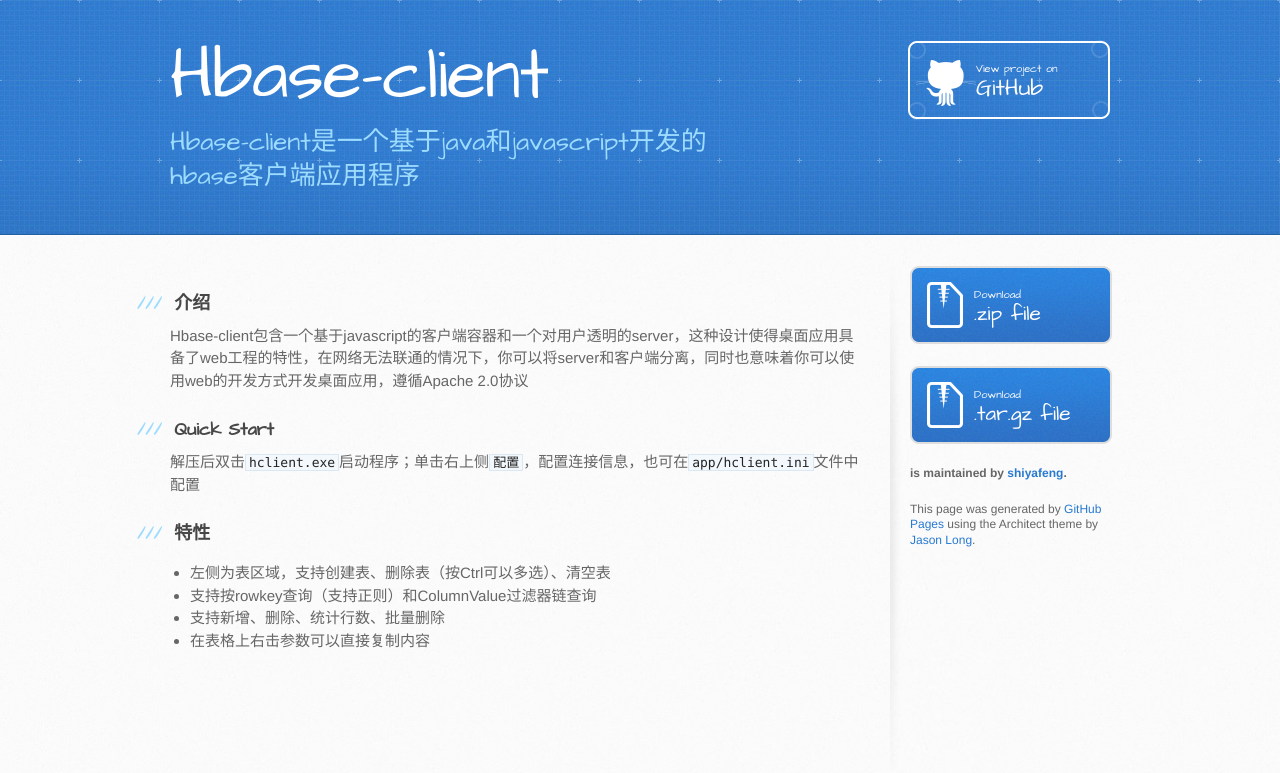
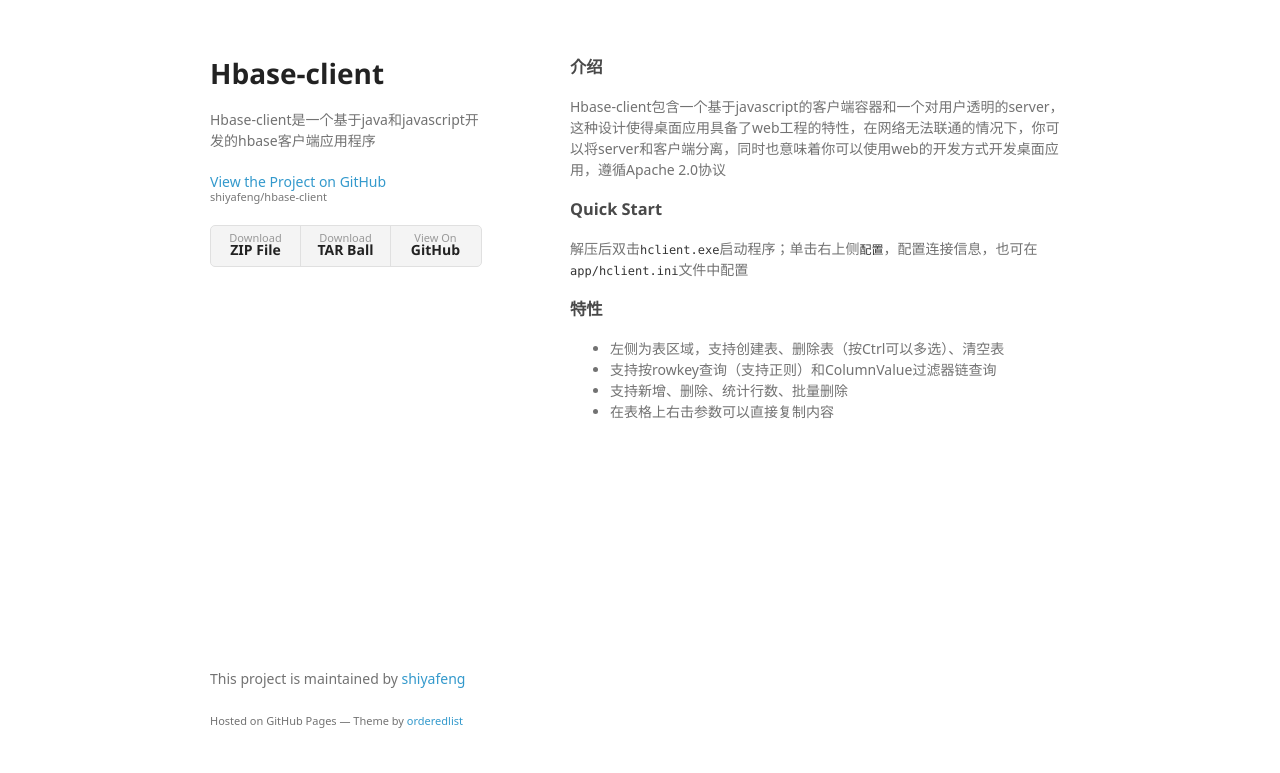
Before and after one commit to BossDing/hbase-client, a plain HTML site: page index.html in a window 1280 px wide. Drawn offline with Linux system fonts and the light colour scheme; a web font is replaced by a local one.

Commit message:
Create gh-pages branch via GitHub

```diff
--- a/index.html
+++ b/index.html
@@ -1,34 +1,34 @@
-<!DOCTYPE html>
+<!doctype html>
 <html>
   <head>
-    <meta charset='utf-8'>
+    <meta charset="utf-8">
     <meta http-equiv="X-UA-Compatible" content="chrome=1">
-    <meta name="viewport" content="width=device-width, initial-scale=1, maximum-scale=1">
-    <link href='https://fonts.googleapis.com/css?family=Architects+Daughter' rel='stylesheet' type='text/css'>
-    <link rel="stylesheet" type="text/css" href="stylesheets/stylesheet.css" media="screen">
-    <link rel="stylesheet" type="text/css" href="stylesheets/github-light.css" media="screen">
-    <link rel="stylesheet" type="text/css" href="stylesheets/print.css" media="print">
+    <title>Hbase-client by shiyafeng</title>
 
+    <link rel="stylesheet" href="stylesheets/styles.css">
+    <link rel="stylesheet" href="stylesheets/github-light.css">
+    <meta name="viewport" content="width=device-width">
     <!--[if lt IE 9]>
     <script src="//html5shiv.googlecode.com/svn/trunk/html5.js"></script>
     <![endif]-->
+  </head>
+  <body>
+    <div class="wrapper">
+      <header>
+        <h1>Hbase-client</h1>
+        <p>Hbase-client是一个基于java和javascript开发的hbase客户端应用程序</p>
 
-    <title>Hbase-client by shiyafeng</title>
-  </head>
+        <p class="view"><a href="https://github.com/shiyafeng/hbase-client">View the Project on GitHub <small>shiyafeng/hbase-client</small></a></p>
 
-  <body>
-    <header>
-      <div class="inner">
-        <h1>Hbase-client</h1>
-        <h2>Hbase-client是一个基于java和javascript开发的hbase客户端应用程序</h2>
-        <a href="https://github.com/shiyafeng/hbase-client" class="button"><small>View project on</small> GitHub</a>
-      </div>
-    </header>
 
-    <div id="content-wrapper">
-      <div class="inner clearfix">
-        <section id="main-content">
-          <h3>
+        <ul>
+          <li><a href="https://github.com/shiyafeng/hbase-client/zipball/master">Download <strong>ZIP File</strong></a></li>
+          <li><a href="https://github.com/shiyafeng/hbase-client/tarball/master">Download <strong>TAR Ball</strong></a></li>
+          <li><a href="https://github.com/shiyafeng/hbase-client">View On <strong>GitHub</strong></a></li>
+        </ul>
+      </header>
+      <section>
+        <h3>
 <a id="介绍" class="anchor" href="#%E4%BB%8B%E7%BB%8D" aria-hidden="true"><span class="octicon octicon-link"></span></a>介绍</h3>
 
 <p>Hbase-client包含一个基于javascript的客户端容器和一个对用户透明的server，这种设计使得桌面应用具备了web工程的特性，在网络无法联通的情况下，你可以将server和客户端分离，同时也意味着你可以使用web的开发方式开发桌面应用，遵循Apache 2.0协议 </p>
@@ -47,25 +47,13 @@
 <li>支持新增、删除、统计行数、批量删除</li>
 <li>在表格上右击参数可以直接复制内容</li>
 </ul>
-        </section>
-
-        <aside id="sidebar">
-          <a href="https://github.com/shiyafeng/hbase-client/zipball/master" class="button">
-            <small>Download</small>
-            .zip file
-          </a>
-          <a href="https://github.com/shiyafeng/hbase-client/tarball/master" class="button">
-            <small>Download</small>
-            .tar.gz file
-          </a>
-
-          <p class="repo-owner"><a href="https://github.com/shiyafeng/hbase-client"></a> is maintained by <a href="https://github.com/shiyafeng">shiyafeng</a>.</p>
-
-          <p>This page was generated by <a href="https://pages.github.com">GitHub Pages</a> using the Architect theme by <a href="https://twitter.com/jasonlong">Jason Long</a>.</p>
-        </aside>
-      </div>
+      </section>
+      <footer>
+        <p>This project is maintained by <a href="https://github.com/shiyafeng">shiyafeng</a></p>
+        <p><small>Hosted on GitHub Pages &mdash; Theme by <a href="https://github.com/orderedlist">orderedlist</a></small></p>
+      </footer>
     </div>
-
+    <script src="javascripts/scale.fix.js"></script>
 
   </body>
 </html>
--- /dev/null
+++ b/javascripts/scale.fix.js
@@ -0,0 +1,17 @@
+var metas = document.getElementsByTagName('meta');
+var i;
+if (navigator.userAgent.match(/iPhone/i)) {
+  for (i=0; i<metas.length; i++) {
+    if (metas[i].name == "viewport") {
+      metas[i].content = "width=device-width, minimum-scale=1.0, maximum-scale=1.0";
+    }
+  }
+  document.addEventListener("gesturestart", gestureStart, false);
+}
+function gestureStart() {
+  for (i=0; i<metas.length; i++) {
+    if (metas[i].name == "viewport") {
+      metas[i].content = "width=device-width, minimum-scale=0.25, maximum-scale=1.6";
+    }
+  }
+}
--- /dev/null
+++ b/stylesheets/styles.css
@@ -0,0 +1,324 @@
+@font-face {
+  font-family: 'Noto Sans';
+  font-weight: 400;
+  font-style: normal;
+  src: url('../fonts/Noto-Sans-regular/Noto-Sans-regular.eot');
+  src: url('../fonts/Noto-Sans-regular/Noto-Sans-regular.eot?#iefix') format('embedded-opentype'),
+       local('Noto Sans'),
+       local('Noto-Sans-regular'),
+       url('../fonts/Noto-Sans-regular/Noto-Sans-regular.woff2') format('woff2'),
+       url('../fonts/Noto-Sans-regular/Noto-Sans-regular.woff') format('woff'),
+       url('../fonts/Noto-Sans-regular/Noto-Sans-regular.ttf') format('truetype'),
+       url('../fonts/Noto-Sans-regular/Noto-Sans-regular.svg#NotoSans') format('svg');
+}
+
+@font-face {
+  font-family: 'Noto Sans';
+  font-weight: 700;
+  font-style: normal;
+  src: url('../fonts/Noto-Sans-700/Noto-Sans-700.eot');
+  src: url('../fonts/Noto-Sans-700/Noto-Sans-700.eot?#iefix') format('embedded-opentype'),
+       local('Noto Sans Bold'),
+       local('Noto-Sans-700'),
+       url('../fonts/Noto-Sans-700/Noto-Sans-700.woff2') format('woff2'),
+       url('../fonts/Noto-Sans-700/Noto-Sans-700.woff') format('woff'),
+       url('../fonts/Noto-Sans-700/Noto-Sans-700.ttf') format('truetype'),
+       url('../fonts/Noto-Sans-700/Noto-Sans-700.svg#NotoSans') format('svg');
+}
+
+@font-face {
+  font-family: 'Noto Sans';
+  font-weight: 400;
+  font-style: italic;
+  src: url('../fonts/Noto-Sans-italic/Noto-Sans-italic.eot');
+  src: url('../fonts/Noto-Sans-italic/Noto-Sans-italic.eot?#iefix') format('embedded-opentype'),
+       local('Noto Sans Italic'),
+       local('Noto-Sans-italic'),
+       url('../fonts/Noto-Sans-italic/Noto-Sans-italic.woff2') format('woff2'),
+       url('../fonts/Noto-Sans-italic/Noto-Sans-italic.woff') format('woff'),
+       url('../fonts/Noto-Sans-italic/Noto-Sans-italic.ttf') format('truetype'),
+       url('../fonts/Noto-Sans-italic/Noto-Sans-italic.svg#NotoSans') format('svg');
+}
+
+@font-face {
+  font-family: 'Noto Sans';
+  font-weight: 700;
+  font-style: italic;
+  src: url('../fonts/Noto-Sans-700italic/Noto-Sans-700italic.eot');
+  src: url('../fonts/Noto-Sans-700italic/Noto-Sans-700italic.eot?#iefix') format('embedded-opentype'),
+       local('Noto Sans Bold Italic'),
+       local('Noto-Sans-700italic'),
+       url('../fonts/Noto-Sans-700italic/Noto-Sans-700italic.woff2') format('woff2'),
+       url('../fonts/Noto-Sans-700italic/Noto-Sans-700italic.woff') format('woff'),
+       url('../fonts/Noto-Sans-700italic/Noto-Sans-700italic.ttf') format('truetype'),
+       url('../fonts/Noto-Sans-700italic/Noto-Sans-700italic.svg#NotoSans') format('svg');
+}
+
+body {
+  background-color: #fff;
+  padding:50px;
+  font: 14px/1.5 "Noto Sans", "Helvetica Neue", Helvetica, Arial, sans-serif;
+  color:#727272;
+  font-weight:400;
+}
+
+h1, h2, h3, h4, h5, h6 {
+  color:#222;
+  margin:0 0 20px;
+}
+
+p, ul, ol, table, pre, dl {
+  margin:0 0 20px;
+}
+
+h1, h2, h3 {
+  line-height:1.1;
+}
+
+h1 {
+  font-size:28px;
+}
+
+h2 {
+  color:#393939;
+}
+
+h3, h4, h5, h6 {
+  color:#494949;
+}
+
+a {
+  color:#39c;
+  text-decoration:none;
+}
+
+a:hover {
+  color:#069;
+}
+
+a small {
+  font-size:11px;
+  color:#777;
+  margin-top:-0.3em;
+  display:block;
+}
+
+a:hover small {
+  color:#777;
+}
+
+.wrapper {
+  width:860px;
+  margin:0 auto;
+}
+
+blockquote {
+  border-left:1px solid #e5e5e5;
+  margin:0;
+  padding:0 0 0 20px;
+  font-style:italic;
+}
+
+code, pre {
+  font-family:Monaco, Bitstream Vera Sans Mono, Lucida Console, Terminal, Consolas, Liberation Mono, DejaVu Sans Mono, Courier New, monospace;
+  color:#333;
+  font-size:12px;
+}
+
+pre {
+  padding:8px 15px;
+  background: #f8f8f8;
+  border-radius:5px;
+  border:1px solid #e5e5e5;
+  overflow-x: auto;
+}
+
+table {
+  width:100%;
+  border-collapse:collapse;
+}
+
+th, td {
+  text-align:left;
+  padding:5px 10px;
+  border-bottom:1px solid #e5e5e5;
+}
+
+dt {
+  color:#444;
+  font-weight:700;
+}
+
+th {
+  color:#444;
+}
+
+img {
+  max-width:100%;
+}
+
+header {
+  width:270px;
+  float:left;
+  position:fixed;
+  -webkit-font-smoothing:subpixel-antialiased;
+}
+
+header ul {
+  list-style:none;
+  height:40px;
+  padding:0;
+  background: #f4f4f4;
+  border-radius:5px;
+  border:1px solid #e0e0e0;
+  width:270px;
+}
+
+header li {
+  width:89px;
+  float:left;
+  border-right:1px solid #e0e0e0;
+  height:40px;
+}
+
+header li:first-child a {
+  border-radius:5px 0 0 5px;
+}
+
+header li:last-child a {
+  border-radius:0 5px 5px 0;
+}
+
+header ul a {
+  line-height:1;
+  font-size:11px;
+  color:#999;
+  display:block;
+  text-align:center;
+  padding-top:6px;
+  height:34px;
+}
+
+header ul a:hover {
+  color:#999;
+}
+
+header ul a:active {
+  background-color:#f0f0f0;
+}
+
+strong {
+  color:#222;
+  font-weight:700;
+}
+
+header ul li + li + li {
+  border-right:none;
+  width:89px;
+}
+
+header ul a strong {
+  font-size:14px;
+  display:block;
+  color:#222;
+}
+
+section {
+  width:500px;
+  float:right;
+  padding-bottom:50px;
+}
+
+small {
+  font-size:11px;
+}
+
+hr {
+  border:0;
+  background:#e5e5e5;
+  height:1px;
+  margin:0 0 20px;
+}
+
+footer {
+  width:270px;
+  float:left;
+  position:fixed;
+  bottom:50px;
+  -webkit-font-smoothing:subpixel-antialiased;
+}
+
+@media print, screen and (max-width: 960px) {
+
+  div.wrapper {
+    width:auto;
+    margin:0;
+  }
+
+  header, section, footer {
+    float:none;
+    position:static;
+    width:auto;
+  }
+
+  header {
+    padding-right:320px;
+  }
+
+  section {
+    border:1px solid #e5e5e5;
+    border-width:1px 0;
+    padding:20px 0;
+    margin:0 0 20px;
+  }
+
+  header a small {
+    display:inline;
+  }
+
+  header ul {
+    position:absolute;
+    right:50px;
+    top:52px;
+  }
+}
+
+@media print, screen and (max-width: 720px) {
+  body {
+    word-wrap:break-word;
+  }
+
+  header {
+    padding:0;
+  }
+
+  header ul, header p.view {
+    position:static;
+  }
+
+  pre, code {
+    word-wrap:normal;
+  }
+}
+
+@media print, screen and (max-width: 480px) {
+  body {
+    padding:15px;
+  }
+
+  header ul {
+    width:99%;
+  }
+
+  header li, header ul li + li + li {
+    width:33%;
+  }
+}
+
+@media print {
+  body {
+    padding:0.4in;
+    font-size:12pt;
+    color:#444;
+  }
+}
```
